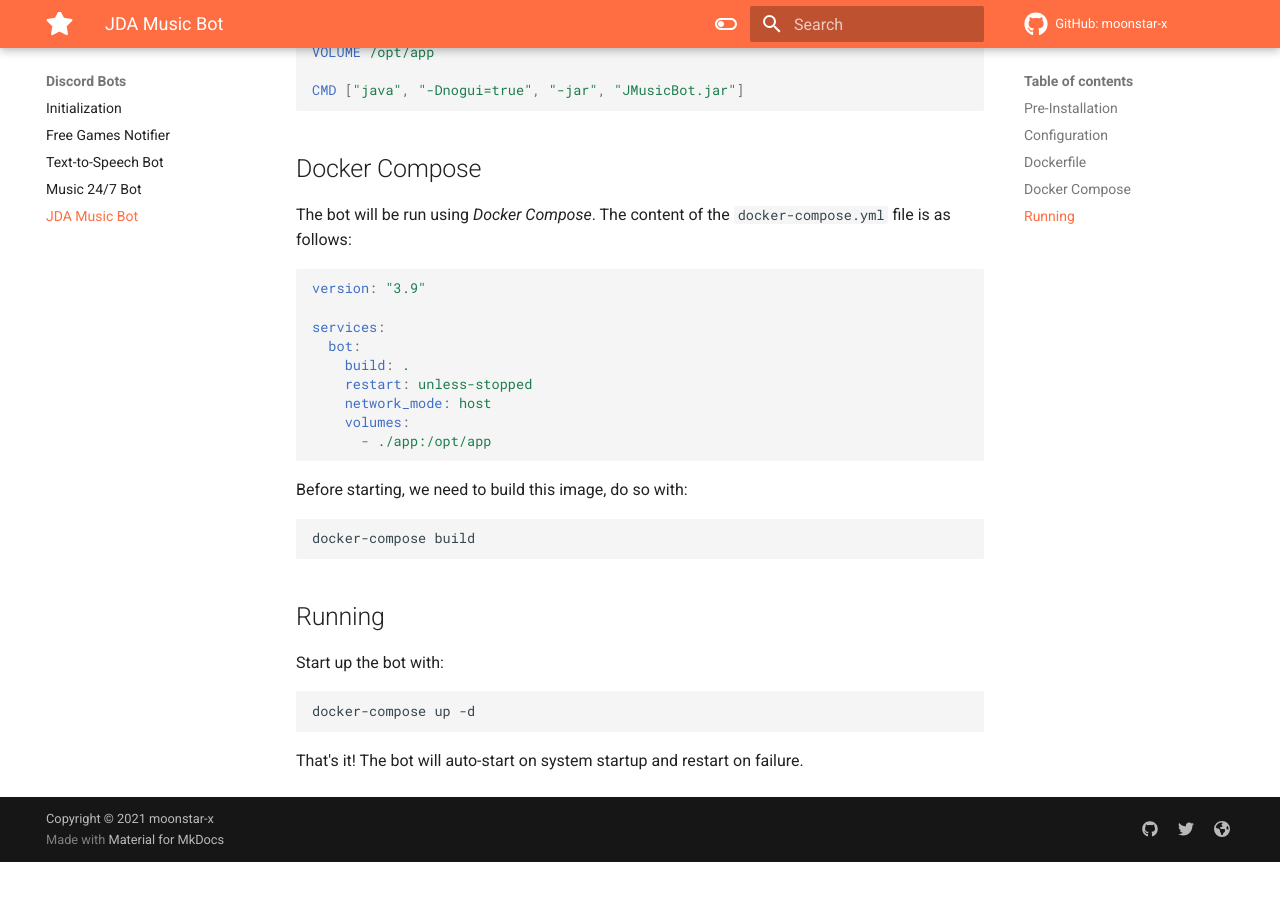
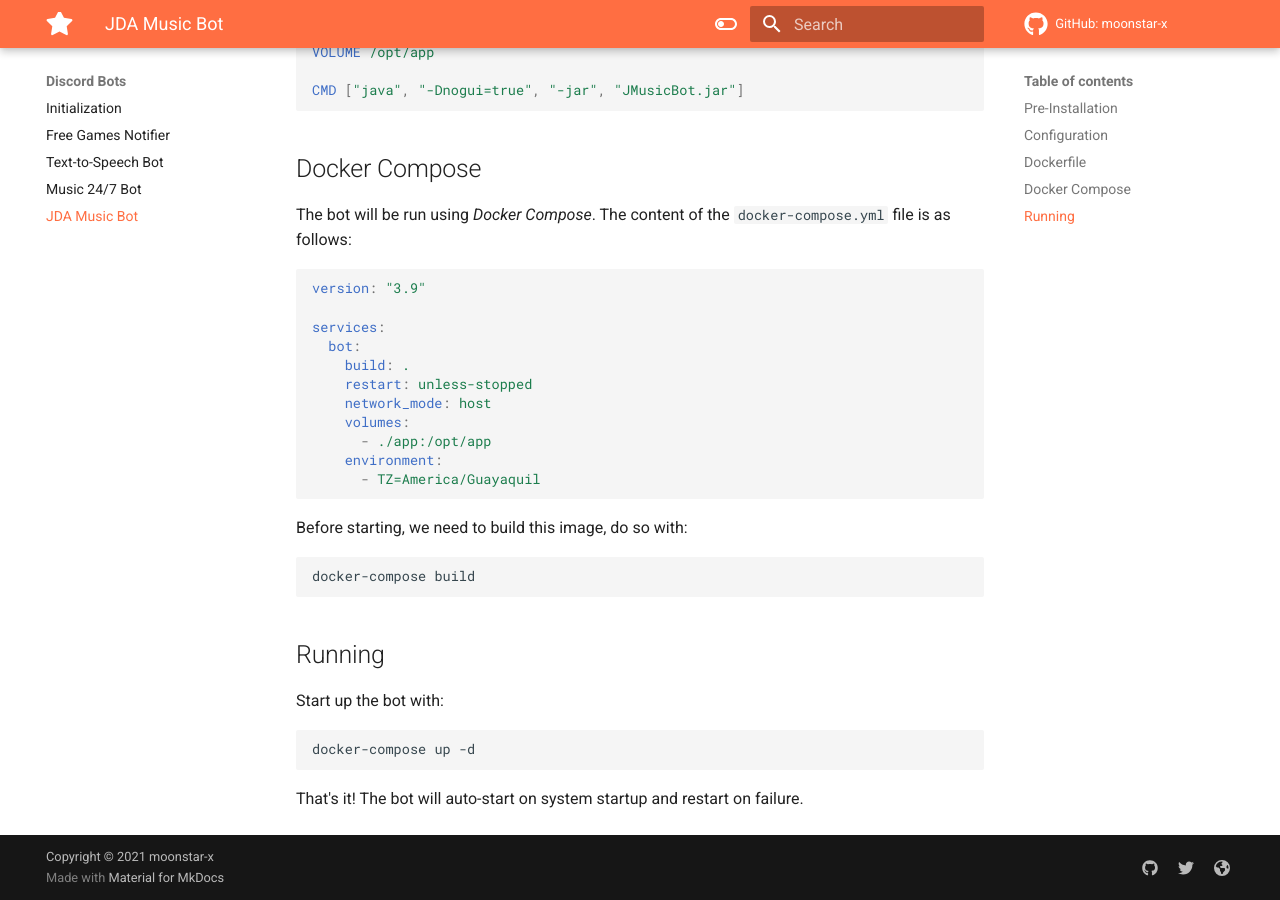
Before and after one commit to moonstar-x/server-setup, an MkDocs documentation site: the page built from docs/discord-bots/jda-music-bot.md, in a window 1280 px wide and 900 px high, scrolled down 1304 px. Built offline with MkDocs 1.6.1 and Material for MkDocs 9.7.7, drawn with Linux system fonts in a browser that asks for light colours; before the commit the page ends 2166 px from its top, so only the background shows below that.

````diff
--- a/docs/discord-bots/jda-music-bot.md
+++ b/docs/discord-bots/jda-music-bot.md
@@ -70,6 +70,8 @@ services:
     network_mode: host
     volumes:
       - ./app:/opt/app
+    environment:
+      - TZ=America/Guayaquil
 ```
 
 Before starting, we need to build this image, do so with:
````
Also changed, not shown: docs/discord-bots/free-games-notifier.md (+1 -0 lines), docs/discord-bots/music-24-7.md (+1 -0 lines), docs/discord-bots/tts-bot.md (+1 -0 lines).
